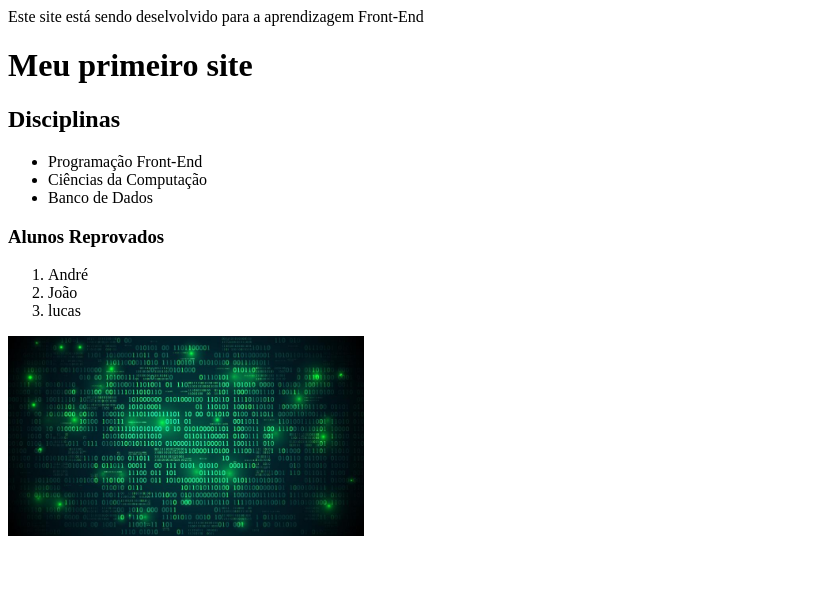
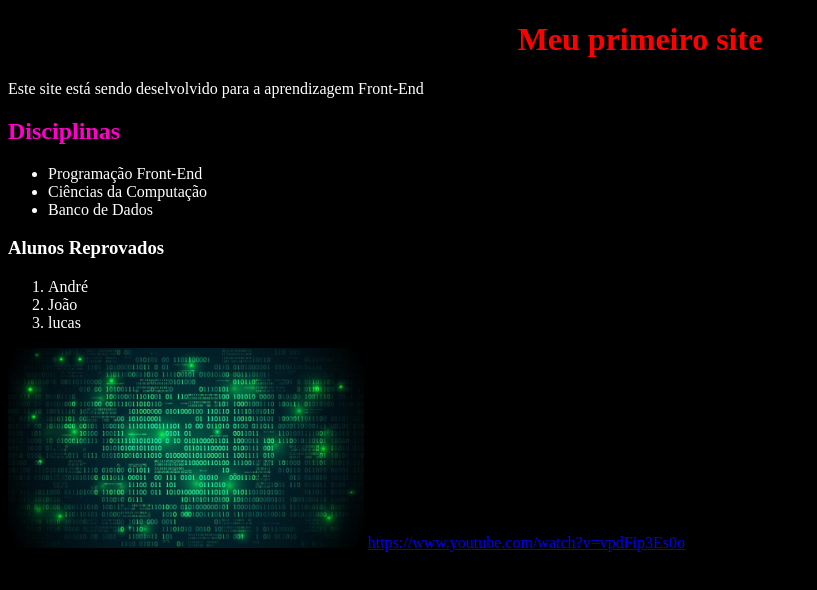
Before and after one commit to strackfelipe/strackfelipee, a plain HTML site: page index.html in a window 1280 px wide. Shown: the whole page, without its empty margins (0-817 px from the left). Drawn offline with Linux system fonts and the light colour scheme.

Commit message:
Add files via upload

```diff
--- a/index.html
+++ b/index.html
@@ -1,5 +1,27 @@
+<!DOCTYPE html>
+<html>
+    <head>
+
+        <style>
+            body {
+                background-color: rgb(0, 0, 0);
+                color: white;
+            }
+            h1 {
+                color: red;
+                text-align: center;
+            }
+            p {
+                margin-left: 10;
+            }
+            h2 {
+                color: rgb(255, 0, 200);
+            }
+        </style>
+    </head>
+    <body>
+        <h1>Meu primeiro site</h1>
         <p> Este site está sendo deselvolvido para a aprendizagem Front-End</p>
-<h1>Meu primeiro site</h1>
 
         <h2>Disciplinas</h2>
         <ul>
@@ -20,3 +42,6 @@
         </ol>
 
         <img height="200px" src="nega.png">
+    </body>
+</html>
+<a href="https://www.youtube.com/watch?v=vpdFip3Es0o">https://www.youtube.com/watch?v=vpdFip3Es0o</a>
```
Lines whose indentation alone changed are shown as unchanged.
